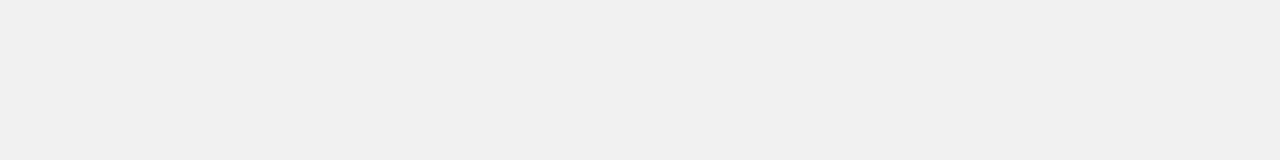
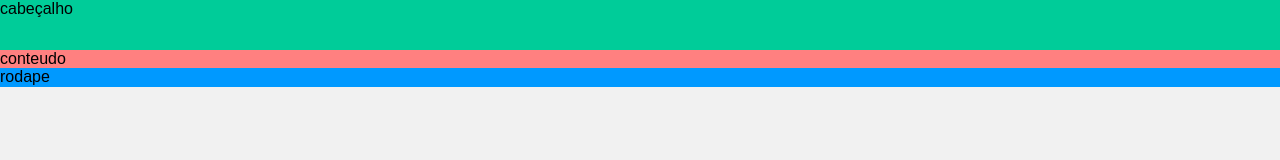
Before and after one commit to Joads0n/AFFE-CSS_GRID, a plain HTML site: page index.html in a window 1280 px wide. Drawn offline with Linux system fonts and the light colour scheme.

Commit message:
Estrutura inicial da página

```diff
--- a/assets/css/style.css
+++ b/assets/css/style.css
@@ -2,13 +2,22 @@
     background: #f1f1f1;
     display: grid;
     font-family: Arial, Helvetica, sans-serif;
+    grid-template-areas: "cabecalho" "conteudo" "rodape";
+    grid-template-columns: auto;
+    grid-template-rows: 50px auto auto;
 }
 
 .cabecalho {
+    background: #00CC99;
+    grid-area: cabecalho;
 }
 
 .conteudo {
+    background: #FF8080;
+    grid-area: conteudo;
 }
 
 .rodape {
+    background: #0099FF;
+    grid-area: rodape;
 }
--- a/index.html
+++ b/index.html
@@ -10,9 +10,9 @@
     <link href="./assets/css/style.css" rel="stylesheet">
 </head>
 <body class="app">
-    <header class="cabecalho"></header>
-    <main class="conteudo"></main>
-    <footer class="rodape"></footer>
+    <header class="cabecalho">cabeçalho</header>
+    <main class="conteudo">conteudo</main>
+    <footer class="rodape">rodape</footer>
     <script src="./assets/js/fontawesome.all.min.js"></script>
 </body>
 </html>
```
Also changed, not shown: 1 other file.
